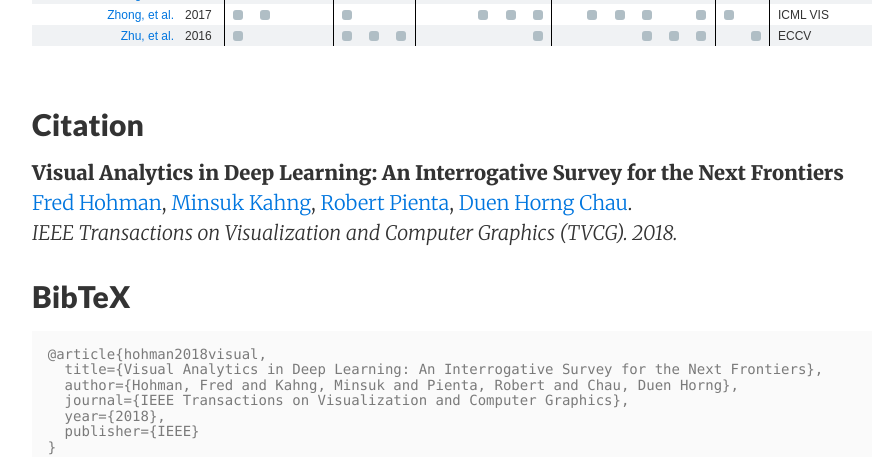
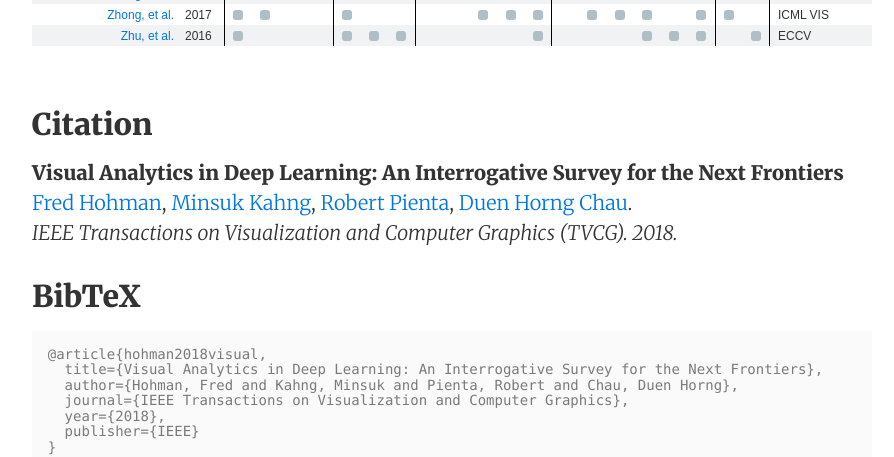
Before and after one commit to fredhohman/visual-analytics-in-deep-learning, a Jekyll site: the page built from index.md, in a window 1280 px wide. Shown: the part 3231-3688 px from the top of the page, without its empty margins (188-1082 px from the left). Built offline with Jekyll 4.4.1, drawn with Linux system fonts in a browser that asks for light colours.

Commit message:
remove lato font

```diff
--- a/_includes/head.html
+++ b/_includes/head.html
@@ -28,11 +28,11 @@
     <!-- Fonts -->
     {% if site.extended_fonts %}
     <link href='//fonts.googleapis.com/css?family=Merriweather:900,900italic,300,300italic&amp;subset=latin-ext,latin' rel='stylesheet' type='text/css'>
-    <link href='//fonts.googleapis.com/css?family=Lato:900,300&amp;subset=latin-ext,latin' rel='stylesheet' type='text/css'>
+    <!-- <link href='//fonts.googleapis.com/css?family=Lato:900,300&amp;subset=latin-ext,latin' rel='stylesheet' type='text/css'> -->
     <link href="https://fonts.googleapis.com/css?family=Playfair+Display:400,700" rel="stylesheet">
     {% else %}
     <link href='//fonts.googleapis.com/css?family=Merriweather:900,900italic,300,300italic' rel='stylesheet' type='text/css'>
-    <link href='//fonts.googleapis.com/css?family=Lato:900,300' rel='stylesheet' type='text/css'>
+    <!-- <link href='//fonts.googleapis.com/css?family=Lato:900,300' rel='stylesheet' type='text/css'> -->
     <link href="https://fonts.googleapis.com/css?family=Playfair+Display:400,700" rel="stylesheet">
     {% endif %}
     {% if site.show_social_icons or site.show_sharing_icons %}
--- a/_sass/_variables.scss
+++ b/_sass/_variables.scss
@@ -3,7 +3,7 @@ $base-font-size: 14px !default;
 $bold-font-weight: bold !default;
 $font-family: 'Merriweather', 'PT Serif', Georgia, 'Times New Roman', serif !default;
 $line-height: 1.5 !default;
-$heading-font-family: 'Lato', 'Helvetica Neue', Helvetica, sans-serif !default;
+$heading-font-family: $font-family;
 $heading-font-weight: 900 !default;
 $heading-line-height: 1.25 !default;
 $monospace-font-family: 'Source Code Pro', Consolas, monospace !default;
```
